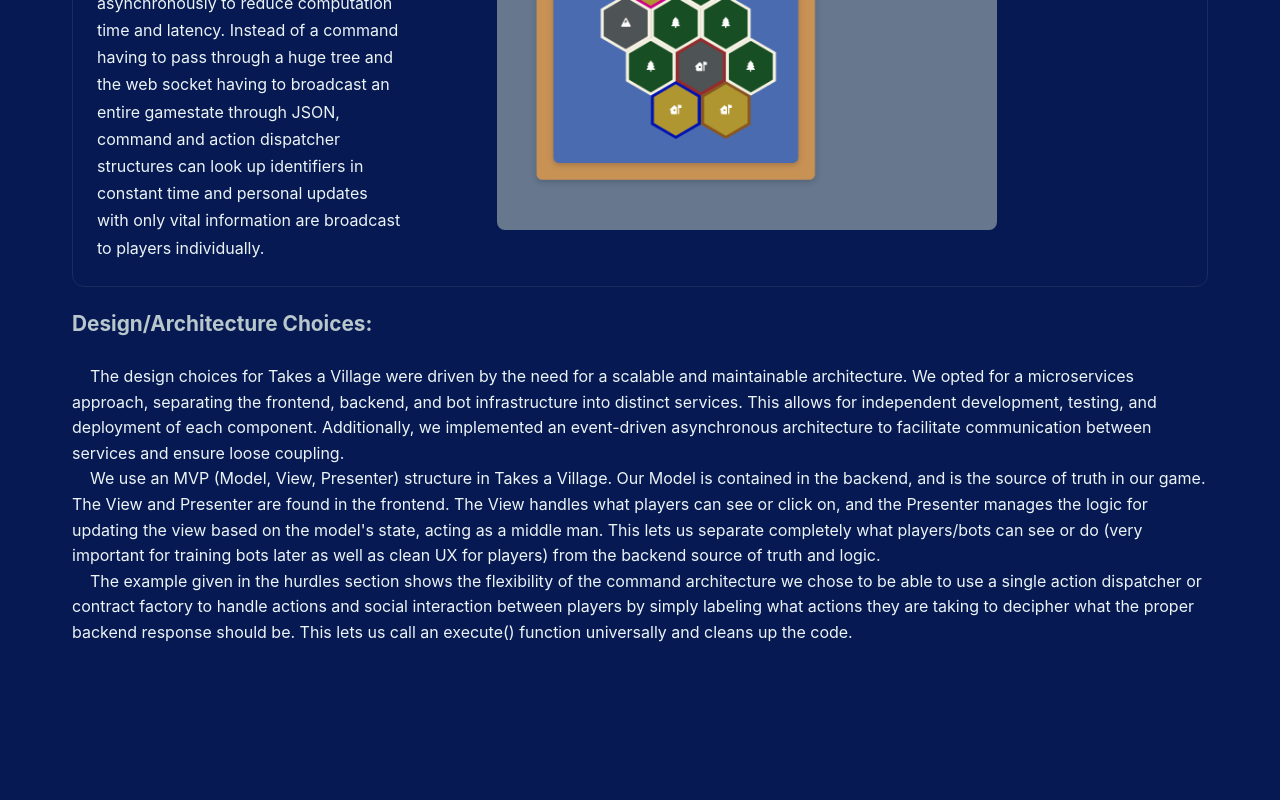
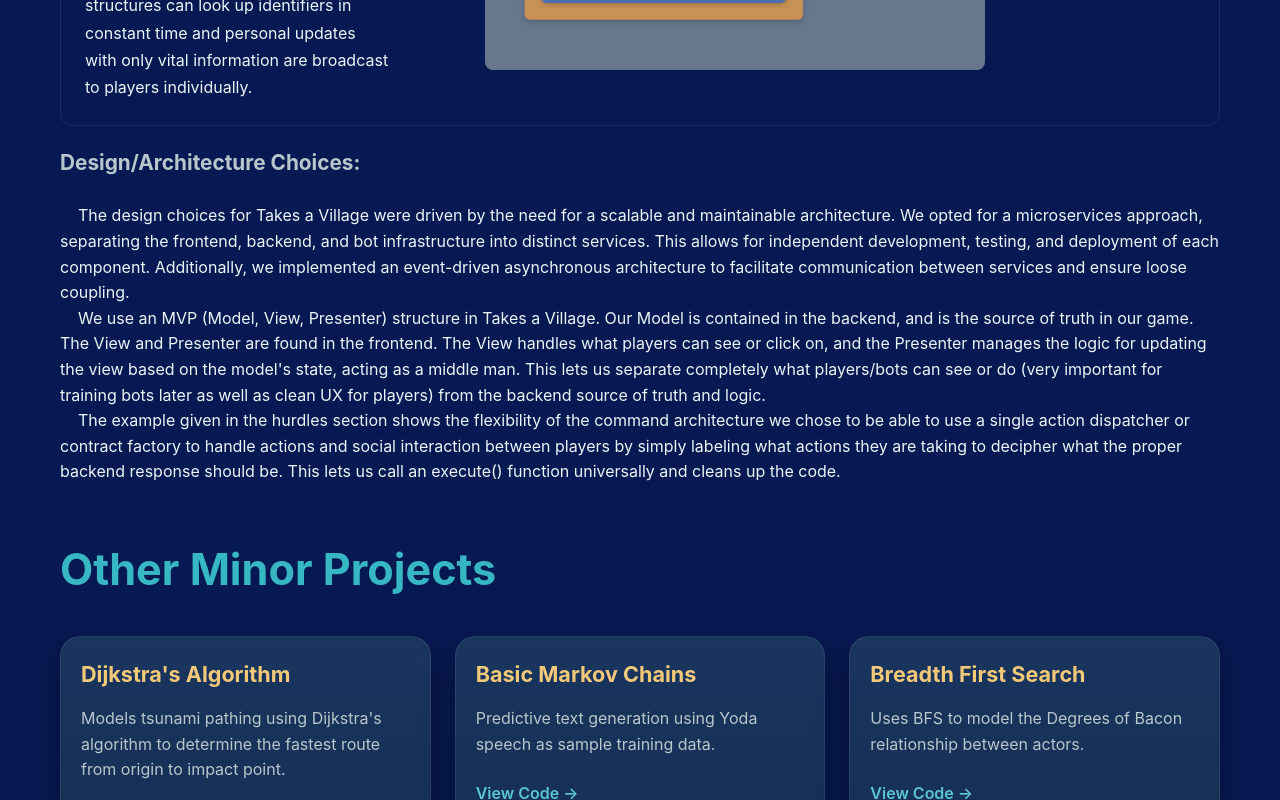
Before and after one commit to Lalindolane/Portfolio, a React (Vite) app in the folder my-portfolio/: page / in a window 1280 px wide. Shown: the part 2000-2800 px from the top of the page. Built offline with nearby package versions, Linux system fonts and the light colour scheme.

Commit message:
styling change

```diff
--- a/my-portfolio/src/styles/App.css
+++ b/my-portfolio/src/styles/App.css
@@ -16,7 +16,7 @@
   margin: 0 auto;
 
   padding:
-    5rem 2rem;
+    1.25rem 1.25rem;
 }
 
 .section-title {
@@ -214,7 +214,7 @@
 
   border-radius: 20px;
 
-  padding: 1.75rem;
+  padding: 1.25rem;
 
   box-shadow: var(--shadow);
 
@@ -278,7 +278,7 @@
 
   border-radius: 22px;
 
-  padding: 2.5rem;
+  padding: 1.25rem;
 
   max-width: 850px;
 
```
